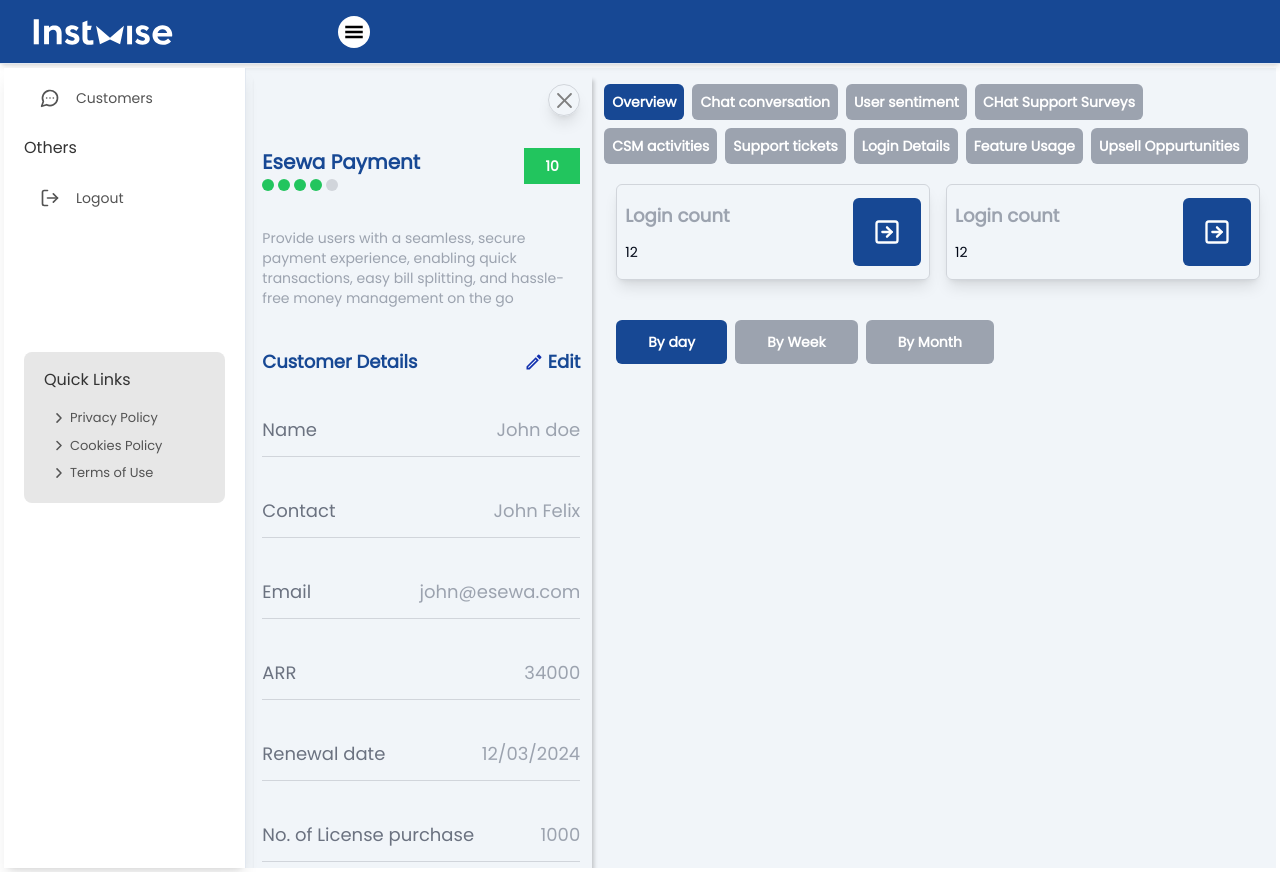
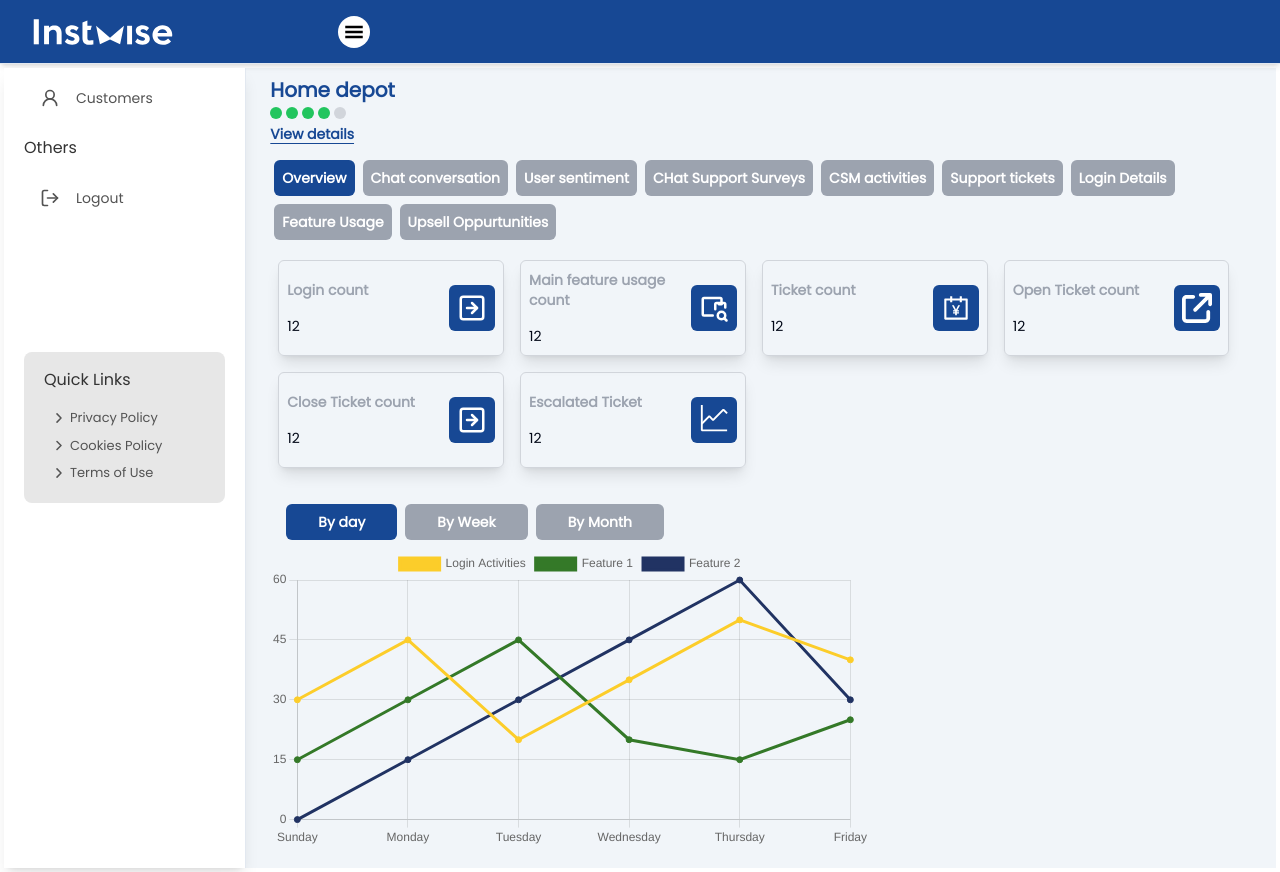
Before and after one commit to sabinss/ai-assistant-frontend, a Next.js app: page /mainapp/customers/details in a window 1280 px wide. Built offline with nearby package versions, Linux system fonts and the light colour scheme.

Commit message:
customer detail page slicing

```diff
--- a/package.json
+++ b/package.json
@@ -27,7 +27,7 @@
     "@tanstack/react-table": "^8.13.2",
     "axios": "^1.6.7",
     "bcrypt": "^5.1.1",
-    "chart.js": "^4.4.2",
+    "chart.js": "^4.4.4",
     "class-variance-authority": "^0.7.0",
     "classnames": "^2.5.1",
     "clsx": "^2.1.0",
--- a/src/app/mainapp/Sidebar.tsx
+++ b/src/app/mainapp/Sidebar.tsx
@@ -10,6 +10,7 @@ import {
   Info,
   LogOut,
   MessageCircleMore,
+  UserRound,
 } from "lucide-react"
 import useAuth from "@/store/user"
 import useNavBarStore from "@/store/store"
@@ -33,7 +34,7 @@ function getNavLinks(rolePermission) {
     {
       name: "Customers",
       path: "/mainapp/customers",
-      icon: MessageCircleMore,
+      icon: UserRound,
     },
     {
       name: "Feedbacks",
@@ -101,7 +102,7 @@ function getNavLinks(rolePermission) {
 }
 
 function Navbar() {
-  const { setCollapse, setOpen, isCollapsed } = useNavBarStore()
+  const { setCollapse, setOpen, isCollapsed, showSideBar } = useNavBarStore()
   const { user_data, rolePermission } = useAuth()
 
   useEffect(() => {
@@ -126,8 +127,6 @@ function Navbar() {
   const divRef = useRef<HTMLDivElement>(null)
   const path = usePathname()
   const navLinks = getNavLinks([...rolePermission, "customers"])
-  console.log("navLinks", navLinks)
-  console.log("rolePermission", rolePermission)
 
   if (isCollapsed && divRef.current) {
     divRef.current.classList.add("translate-x-[-100%]")
@@ -137,7 +136,7 @@ function Navbar() {
   return (
     <div
       ref={divRef}
-      className="absolute z-50 box-border h-screen w-[300px] overflow-y-scroll border-r  bg-white shadow-lg transition-all  duration-150 md:relative "
+      className={`absolute z-50 box-border h-screen ${showSideBar ? "w-[300px]" : "w-[100px]"} overflow-y-scroll border-r  bg-white shadow-lg transition-all  duration-150 md:relative `}
     >
       <div className=" mx-5 mb-16 flex flex-col gap-1 py-4 pt-2">
         {navLinks.main.map((nav, index) => (
@@ -170,7 +169,9 @@ function Navbar() {
           name={`Logout`}
         />
 
-        <QuickLinks links={navLinks.quickLinks} title={`Quick Links`} />
+        {showSideBar && (
+          <QuickLinks links={navLinks.quickLinks} title={`Quick Links`} />
+        )}
       </div>
     </div>
   )
--- a/src/app/mainapp/TopNavBar.tsx
+++ b/src/app/mainapp/TopNavBar.tsx
@@ -6,9 +6,11 @@ import useNavBarStore from "@/store/store"
 import Image from "next/image"
 import logo from "@/assets/images/logo_final.svg"
 import { GiHamburgerMenu } from "react-icons/gi"
+import { MdKeyboardArrowLeft } from "react-icons/md"
 
 export default function TopNavBar() {
-  const { isCollapsed, setOpen, setCollapse } = useNavBarStore()
+  const { isCollapsed, setOpen, setCollapse, showSideBar, handleSideBar } =
+    useNavBarStore()
   const { is_logged_in } = useAuth()
 
   return (
@@ -31,8 +33,17 @@ export default function TopNavBar() {
             <Image src={logo} alt="logo" height={200} width={150} />
           </span>
         </p>
-        <div className="ml-40 flex h-8 w-8 items-center justify-center rounded-full bg-white p-1">
-          <GiHamburgerMenu size={20} color="black" />
+        <div
+          className="ml-40 flex h-8 w-8 items-center justify-center rounded-full bg-white p-1"
+          onClick={() => {
+            handleSideBar(!showSideBar)
+          }}
+        >
+          {showSideBar ? (
+            <GiHamburgerMenu size={20} color="black" />
+          ) : (
+            <MdKeyboardArrowLeft size={30} color="black" />
+          )}
         </div>
       </div>
 
--- a/src/app/mainapp/customers/CustomerListTable.tsx
+++ b/src/app/mainapp/customers/CustomerListTable.tsx
@@ -13,6 +13,7 @@ import Chip from "@/components/ui/customerlist-ui/chip"
 import Score from "@/components/ui/customerlist-ui/Score"
 import Dropdown from "../commoncompnents/DropDown"
 import { useRouter } from "next/navigation"
+import useNavBarStore from "@/store/store"
 
 const tableHeader = [
   { name: "Name", sortable: false },
@@ -30,17 +31,13 @@ const circleColors = ["bg-yellow-500", "bg-red-500", "bg-green-500"]
 const MemoizedTableRow = React.memo(({ item, index }: any) => {
   const router = useRouter()
   const [selectStage, setStage] = useState("")
+  const { handleSideBar } = useNavBarStore()
 
   const color = circleColors[Math.floor(Math.random() * circleColors.length)]
   return (
     <TableRow
       onClick={() => {
-        console.log("clicked")
-
-        // router.push({
-        //   pathname: "/mainapp/customers/details",
-        //   query: { id: 1 }, // Example query parameter
-        // })
+        handleSideBar(true)
         router.push("/mainapp/customers/details", { scroll: false })
       }}
       key={item._id}
--- a/src/app/mainapp/customers/details/page.tsx
+++ b/src/app/mainapp/customers/details/page.tsx
@@ -4,6 +4,32 @@ import { RxCross2 } from "react-icons/rx"
 import Chip from "@/components/ui/customerlist-ui/chip"
 import { MdOutlineModeEdit } from "react-icons/md"
 import { LuArrowRightSquare } from "react-icons/lu"
+import useNavBarStore from "@/store/store"
+import { useEffect, useState } from "react"
+import { VscGraphLine } from "react-icons/vsc"
+import { AiOutlineAccountBook } from "react-icons/ai"
+import { FaArrowUpRightFromSquare } from "react-icons/fa6"
+
+import { Line } from "react-chartjs-2"
+import {
+  Chart as ChartJS,
+  LinearScale,
+  CategoryScale,
+  LineElement,
+  PointElement,
+  Legend,
+  Title,
+} from "chart.js"
+import { TbDevicesSearch } from "react-icons/tb"
+
+ChartJS.register(
+  LinearScale,
+  CategoryScale,
+  LineElement,
+  PointElement,
+  Legend,
+  Title
+)
 
 const CustomerInfo = () => {
   return (
@@ -72,7 +98,7 @@ const CustomerDetails = () => {
   )
 }
 
-const TabList = () => {
+const TabList = ({ showDetail }: any) => {
   const tabList = [
     "Overview",
     "Chat conversation",
@@ -91,7 +117,7 @@ const TabList = () => {
         return (
           <div
             key={index} // Always include a key prop when rendering lists
-            className={`items-cente2 mx-1 mb-2 flex justify-center rounded-md p-2 ${
+            className={`items-cente2 mx-1 mb-2 flex cursor-pointer justify-center rounded-md p-2 ${
               index === 0 ? "bg-primaryblue" : "bg-gray-400"
             }`}
           >
@@ -103,10 +129,55 @@ const TabList = () => {
   )
 }
 
-const Metrics = () => {
+const Metrics = ({ showDetail }: { showDetail?: boolean }) => {
+  const metricsRecords = [
+    {
+      name: "Login count",
+      icon: <LuArrowRightSquare color="white" size={30} />,
+    },
+    {
+      name: "Main feature usage count",
+      icon: <TbDevicesSearch color="white" size={30} />,
+    },
+    {
+      name: "Ticket count",
+      icon: <AiOutlineAccountBook color="white" size={30} />,
+    },
+    {
+      name: "Open Ticket count",
+      icon: <FaArrowUpRightFromSquare color="white" size={30} />,
+    },
+    {
+      name: "Close Ticket count",
+      icon: <LuArrowRightSquare color="white" size={30} />,
+    },
+    {
+      name: "Escalated Ticket",
+      icon: <VscGraphLine color="white" size={30} />,
+    },
+  ]
   return (
-    <div className="mx-2 mt-3 flex w-full justify-between">
-      <div className="mx-2 flex  h-24 w-1/2 items-center justify-between rounded-md border border-gray-300 p-2 shadow-lg">
+    <div className="mt-3 flex w-full flex-wrap">
+      {metricsRecords.map((record, index) => {
+        return (
+          <div
+            key={index}
+            className={`mx-2 mb-4 flex h-24 ${showDetail ? " w-[43%]" : " w-[23%]"} items-center justify-between rounded-md border border-gray-300 p-2 shadow-lg`}
+          >
+            <div className="flex flex-col">
+              <span className="mb-3  mb-4 font-bold text-gray-400">
+                {record.name}
+              </span>
+              <span>12</span>
+            </div>
+            <div className="flex items-center justify-center rounded-md bg-primaryblue p-2 py-2">
+              {record.icon}
+            </div>
+          </div>
+        )
+      })}
+
+      {/* <div className="mx-2 flex  h-24 w-1/2 items-center justify-between rounded-md border border-gray-300 p-2 shadow-lg">
         <div>
           <h1 className="mb-3 text-lg font-bold text-gray-400">Login count</h1>
           <span>12</span>
@@ -114,16 +185,7 @@ const Metrics = () => {
         <div className="w-13 h-13 flex items-center justify-center rounded-md bg-primaryblue p-5">
           <LuArrowRightSquare color="white" size={28} />
         </div>
-      </div>
-      <div className="mx-2 flex  h-24 w-1/2 items-center justify-between rounded-md border border-gray-300 p-2 shadow-lg">
-        <div>
-          <h1 className="mb-3 text-lg font-bold text-gray-400">Login count</h1>
-          <span>12</span>
-        </div>
-        <div className="w-13 h-13 flex items-center justify-center rounded-md bg-primaryblue p-5">
-          <LuArrowRightSquare color="white" size={28} />
-        </div>
-      </div>
+      </div> */}
     </div>
   )
 }
@@ -131,12 +193,12 @@ const Metrics = () => {
 const FilterButton = () => {
   const filterList = ["By day", "By Week", "By Month"]
   return (
-    <div className="bg-red mt-10 flex w-full flex-wrap px-3">
+    <div className=" mt-5 flex w-full flex-wrap px-3">
       {filterList.map((x, index) => {
         return (
           <div
             key={index} // Always include a key prop when rendering lists
-            className={`items-cente2 mx-1 mb-2 flex justify-center rounded-md p-2 px-8 py-3 ${
+            className={`items-cente2 mx-1 mb-2 flex cursor-pointer justify-center rounded-md p-2 px-8 py-2 ${
               index === 0 ? "bg-primaryblue" : "bg-gray-400"
             }`}
           >
@@ -148,25 +210,134 @@ const FilterButton = () => {
   )
 }
 
-const CustomerDetailPage = () => {
+const CutomerNameInfo = ({ handleShowDetail }: any) => {
   return (
-    <div className="grid h-screen w-full grid-cols-12">
+    <div>
+      <div>
+        <span className="text-xl font-bold text-primaryblue">Home depot</span>
+        <Score score={4} otherClasses="" color={"bg-green-500"} />
+      </div>
+      <span
+        className="cursor-pointer font-bold text-primaryblue underline underline-offset-4"
+        onClick={() => {
+          handleShowDetail()
+        }}
+      >
+        View details
+      </span>
+    </div>
+  )
+}
+const DetailInformation = ({ handleShowDetail }: any) => {
+  return (
     <div className="col-span-4 border-r-4 border-transparent p-2 shadow-[2px_4px_4px_rgba(0,0,0,0.2)]">
       <div className="flex items-center justify-end">
-          <div className="flex h-8 w-8 items-center justify-center rounded-full border border-gray-300 shadow-lg">
+        <div
+          className="flex h-8 w-8 cursor-pointer items-center justify-center rounded-full border border-gray-300 shadow-lg"
+          onClick={() => handleShowDetail()}
+        >
           <RxCross2 size={25} color="gray" />
         </div>
       </div>
-        <CustomerInfo />
+      {/* <CustomerInfo /> */}
       <CustomerDetails />
     </div>
-      <div className="col-span-8 p-2 ">
+  )
+}
+
+const ActivityChart = () => {
+  // Sample data for the chart
+  const data = {
+    labels: ["Sunday", "Monday", "Tuesday", "Wednesday", "Thursday", "Friday"],
+    datasets: [
+      {
+        label: "Login Activities",
+        data: [30, 45, 20, 35, 50, 40], // Sample data
+        borderColor: "rgb(252, 205, 42)",
+        backgroundColor: "rgb(252, 205, 42)",
+        fill: true,
+      },
+      {
+        label: "Feature 1",
+        data: [15, 30, 45, 20, 15, 25], // Sample data
+        borderColor: "rgb(52, 121, 40)",
+        backgroundColor: "rgb(52, 121, 40)",
+        fill: true,
+      },
+      {
+        label: "Feature 2",
+        data: [0, 15, 30, 45, 60, 30], // Sample data
+        borderColor: "rgb(33, 51, 99)",
+        backgroundColor: "rgb(33, 51, 99)",
+        fill: true,
+      },
+    ],
+  }
+
+  // Options for the chart
+  const options: any = {
+    scales: {
+      y: {
+        beginAtZero: true,
+        ticks: {
+          stepSize: 15,
+        },
+      },
+    },
+    // plugins: {
+    //   legend: {
+    //     position: "right",
+    //   },
+    // },
+  }
+
+  return (
+    <div className="h-[300px] w-[900px] ">
+      <Line data={data} options={options} />
+    </div>
+  )
+}
+
+const CustomerDetailPage = () => {
+  const [showDetail, setShowDetail] = useState(false)
+
+  const handleShowDetail = () => {
+    setShowDetail(!showDetail)
+  }
+
+  if (showDetail) {
+    return (
+      <div className="mx-4 h-screen ">
+        <div className="grid  w-full grid-cols-12">
+          <DetailInformation
+            handleShowDetail={() => {
+              handleShowDetail()
+            }}
+          />
+          <div className={`col-span-8 mx-4 mt-1 `}>
+            <TabList showDetail={showDetail} />
+            <Metrics showDetail={showDetail} />
+            <FilterButton />
+            <ActivityChart />
+          </div>
+        </div>
+      </div>
+    )
+  } else {
+    return (
+      <div className="mx-4 flex h-screen flex-col">
+        {/* <div className="grid w-full grid-cols-12"> */}
+        <CutomerNameInfo handleShowDetail={handleShowDetail} />
+        <div className={`col-span-12 mt-4`}>
           <TabList />
           <Metrics />
           <FilterButton />
+          {/* </div> */}
         </div>
+        <ActivityChart />
       </div>
     )
+  }
 }
 
 export default CustomerDetailPage
--- a/src/components/ui/navitem.tsx
+++ b/src/components/ui/navitem.tsx
@@ -15,7 +15,7 @@ export default function NavItem({
   path,
 }: NavItemProps) {
   //to collapse sidebar when menu is clicked
-  const { setCollapse } = useNavBarStore()
+  const { setCollapse, showSideBar } = useNavBarStore()
   const collapseIfMobile = () => {
     if (window.innerWidth < 640) {
       setCollapse()
@@ -32,11 +32,13 @@ export default function NavItem({
           <span className="mr-4">
             <Icon size={20} color={isActive ? "white" : "#535353"} />
           </span>
-          <span
-            className={`text-sm ${isActive ? "text-white" : "text-[#535353]"}`}
-          >
-            {name}
-          </span>
+          {showSideBar && (
+            <span
+              className={`text-sm ${isActive ? "text-white" : "text-[#535353]"}`}
+            >
+              {name}
+            </span>
+          )}
         </div>
       </div>
     </Link>
--- a/src/store/store.ts
+++ b/src/store/store.ts
@@ -1,46 +1,53 @@
-import { create } from "zustand";
+import { create } from "zustand"
 
 type NavBarStore = {
-    isCollapsed: boolean;
-    toggleCollapse: () => void;
-    setCollapse: () => void;
-    setOpen: () => void;
-    greeting: string;
-    setGreeting: (greeting: string) => void;
-    botName: string;
-    setBotName: (botName: string) => void;
-};
+  isCollapsed: boolean
+  showSideBar: boolean
+  toggleCollapse: () => void
+  setCollapse: () => void
+  setOpen: () => void
+  greeting: string
+  setGreeting: (greeting: string) => void
+  botName: string
+  setBotName: (botName: string) => void
+  handleSideBar: (flag: boolean) => void
+}
 
 const useNavBarStore = create<NavBarStore>((set) => ({
   isCollapsed: true,
+  showSideBar: true,
   toggleCollapse: () => {
     set((state) => {
-            return ({ isCollapsed: !state.isCollapsed });
+      return { isCollapsed: !state.isCollapsed }
     })
   },
   setCollapse: () => {
     set((state) => {
-            return ({ isCollapsed: true });
+      return { isCollapsed: true }
+    })
+  },
+  handleSideBar: () => {
+    set((state) => {
+      return { showSideBar: !state.showSideBar }
     })
   },
   setOpen: () => {
     set((state) => {
-            return ({ isCollapsed: false });
+      return { isCollapsed: false }
     })
   },
   greeting: "Hello X",
   setGreeting: (greeting: string) => {
     set((state) => {
-            return ({ greeting });
+      return { greeting }
     })
   },
   botName: "Bot X",
   setBotName(botName: string) {
     set((state) => {
-            return ({ botName });
+      return { botName }
     })
   },
+}))
 
-}));
-
-export default useNavBarStore;
+export default useNavBarStore
```
Also changed, not shown: 1 other file (tests, documents, lock files or other folders). Lines whose indentation alone changed are shown as unchanged.
